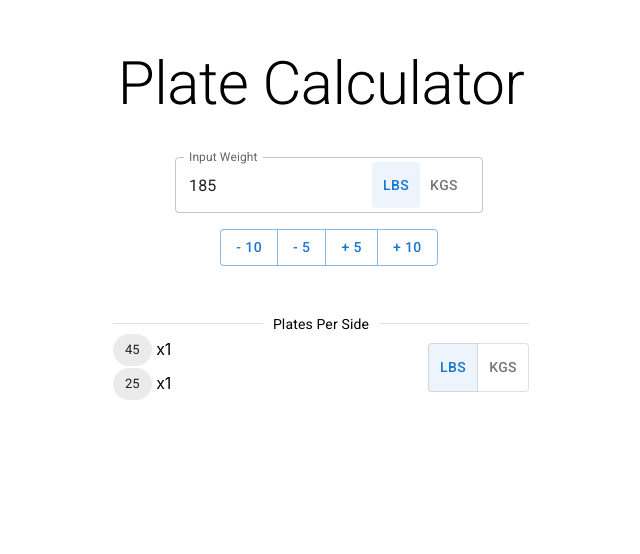
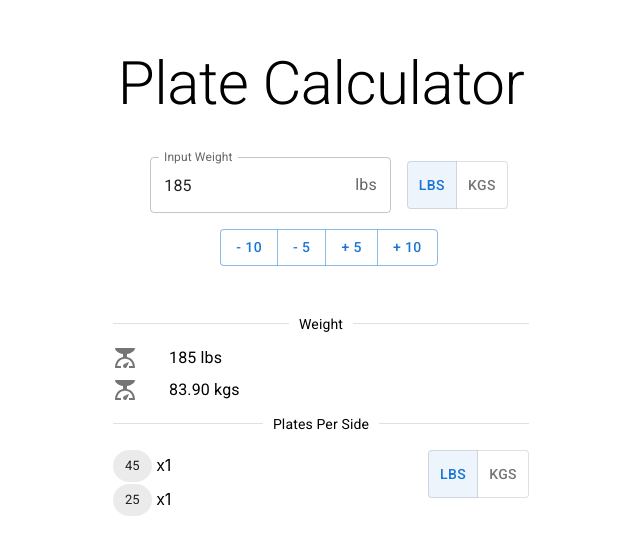
Before and after one commit to evanparizot/plate-calculator, a React (Create React App) app: page / in a window 1280 px wide. Shown: the top 554 px of the page, without its empty margins (319-959 px from the left). Built offline with nearby package versions, Linux system fonts and the light colour scheme.

Commit message:
Add weight conversion display

```diff
--- a/src/App.scss
+++ b/src/App.scss
@@ -16,6 +16,14 @@
 
   .input-weight-box {
     margin-left: 1rem;
+    display: flex;
+    flex-direction: row;
+    align-items: center;
+
+    .input-weight-text-field {
+      padding-right: 1rem;
+    }
+
   }
 
   .input-weight-adjust-box {
@@ -26,9 +34,10 @@
 }
 
 .plates-container-box {
+  margin-top: 1rem;
   display: flex;
   flex-direction: row;
-  align-items: center;
+  align-items: start;
   justify-content: space-between;
 
   .plates-box {
--- a/src/App.tsx
+++ b/src/App.tsx
@@ -1,6 +1,6 @@
 import React, { useEffect, useState } from 'react';
-import { Accordion, Box, Button, ButtonGroup, Chip, Divider, Grid, InputAdornment, Paper, TextField, ThemeProvider, ToggleButton, ToggleButtonGroup, Typography, styled } from '@mui/material';
-
+import { Button, ButtonGroup, Card, Chip, Divider, Grid, InputAdornment, List, ListItem, ListItemIcon, ListItemText, TextField, ToggleButton, ToggleButtonGroup, Typography } from '@mui/material';
+import ScaleIcon from '@mui/icons-material/Scale';
 import './App.scss';
 
 function App() {
@@ -53,6 +53,7 @@ function App() {
       { weight: 2.5, color: '#000000' },
       { weight: 1.25, color: '#b9b9bd' },
       { weight: .5, color: '#b9b9bd' },
+      { weight: .25, color: '#b9b9bd' },
     ]]
   ]);
 
@@ -82,21 +83,9 @@ function App() {
     setInputWeight(inputWeight + adjustment);
   }
 
-  const StyledToggleButtonGroup = styled(ToggleButtonGroup)(({ theme }) => ({
-    '& .MuiToggleButtonGroup-grouped': {
-      // margin: theme.spacing(0.5),
-      border: 0,
-      '&.Mui-disabled': {
-        border: 0,
-      },
-      '&:not(:first-of-type)': {
-        borderRadius: theme.shape.borderRadius,
-      },
-      '&:first-of-type': {
-        borderRadius: theme.shape.borderRadius,
-      },
-    },
-  }));
+  const convert = (weight: number, unit: WeightUnit) => {
+    return unit === WeightUnit.lbs ? weight / 2.205 : weight * 2.205
+  }
 
   const calculate = (target: number, plates: PlateInformation[]): Map<PlateInformation, number> => {
     let res: Map<PlateInformation, number> = new Map();
@@ -143,20 +132,21 @@ function App() {
               label='Input Weight'
               value={inputWeight}
               onChange={newTargetWeight}
+              className='input-weight-text-field'
               fullWidth
-              sx={{ pr: '0' }}
               InputProps={{
                 endAdornment: (
-                  <StyledToggleButtonGroup color='primary' exclusive value={inputWeightUnit} onChange={newTargetWeightUnit}>
-                    <ToggleButton value={WeightUnit.lbs}>LBs</ToggleButton>
-                    <ToggleButton value={WeightUnit.kgs}>KGs</ToggleButton>
-                  </StyledToggleButtonGroup>
+                  <InputAdornment position='end'>{inputWeightUnit}</InputAdornment>
                 )
               }}
             />
+            <ToggleButtonGroup color='primary' exclusive value={inputWeightUnit} onChange={newTargetWeightUnit}>
+              <ToggleButton value={WeightUnit.lbs}>LBs</ToggleButton>
+              <ToggleButton value={WeightUnit.kgs}>KGs</ToggleButton>
+            </ToggleButtonGroup>
           </div>
           <div className='input-weight-adjust-box'>
-            <ButtonGroup variant='outlined' size='medium' color='primary' sx={{borderColor: 'gray'}}>
+            <ButtonGroup variant='outlined' size='medium' color='primary' sx={{ borderColor: 'gray' }}>
               <Button onClick={() => adjustWeight(-10)}>- 10</Button>
               <Button onClick={() => adjustWeight(-5)}>- 5</Button>
               <Button onClick={() => adjustWeight(5)}>+ 5</Button>
@@ -165,14 +155,39 @@ function App() {
           </div>
         </div>
 
+        <Divider><Typography variant='body2'>Weight</Typography></Divider>
+        <div className='info-container-box'>
+
+          <div className="info-input-box">
+            {/* <h3>Input</h3> */}
+            <List>
+              <ListItem disablePadding>
+                <ListItemIcon>
+                  <ScaleIcon />
+                </ListItemIcon>
+                <ListItemText primary={(inputWeightUnit === WeightUnit.kgs ? convert(inputWeight, inputWeightUnit).toFixed(2) : inputWeight) + ' ' + WeightUnit.lbs} />
+              </ListItem>
+              <ListItem disablePadding>
+                <ListItemIcon>
+                  <ScaleIcon />
+                </ListItemIcon>
+                <ListItemText primary={(inputWeightUnit === WeightUnit.lbs ? convert(inputWeight, inputWeightUnit).toFixed(2) : inputWeight) + ' ' + WeightUnit.kgs} />
+              </ListItem>
+            </List>
+          </div>
+          <div className=''>
+
+          </div>
+        </div>
+
         <Divider><Typography variant='body2'>Plates Per Side</Typography></Divider>
         <div className='plates-container-box'>
           <div className='plates-box'>
             {[...plates.keys()].map(plate => (
               <div>
-                  <Chip label={plate.weight}/>
-                  {' x' + plates.get(plate)}
-                </div>
+                <Chip label={plate.weight} />
+                {' x' + plates.get(plate)}
+              </div>
             ))}
           </div>
           <div className='plates-unit-box'>
```
